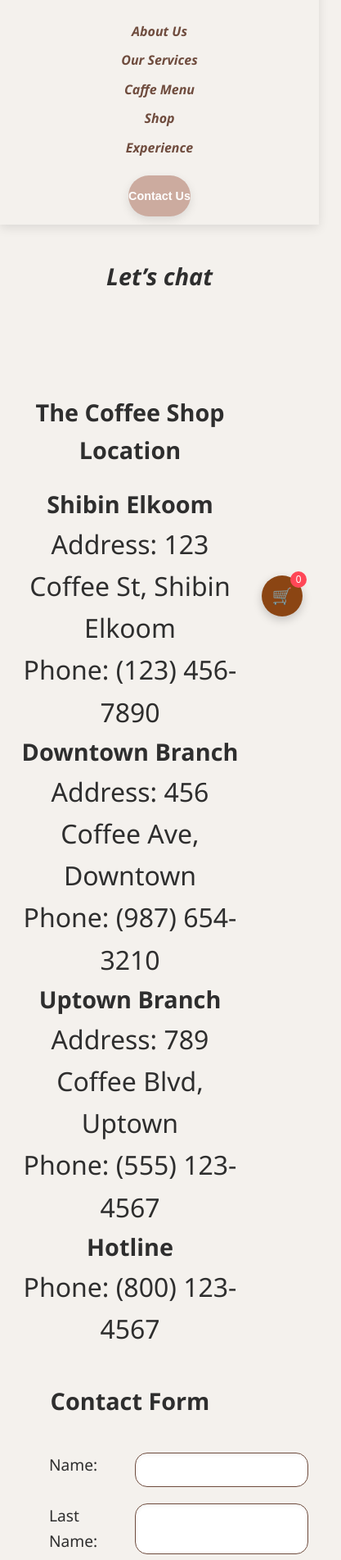
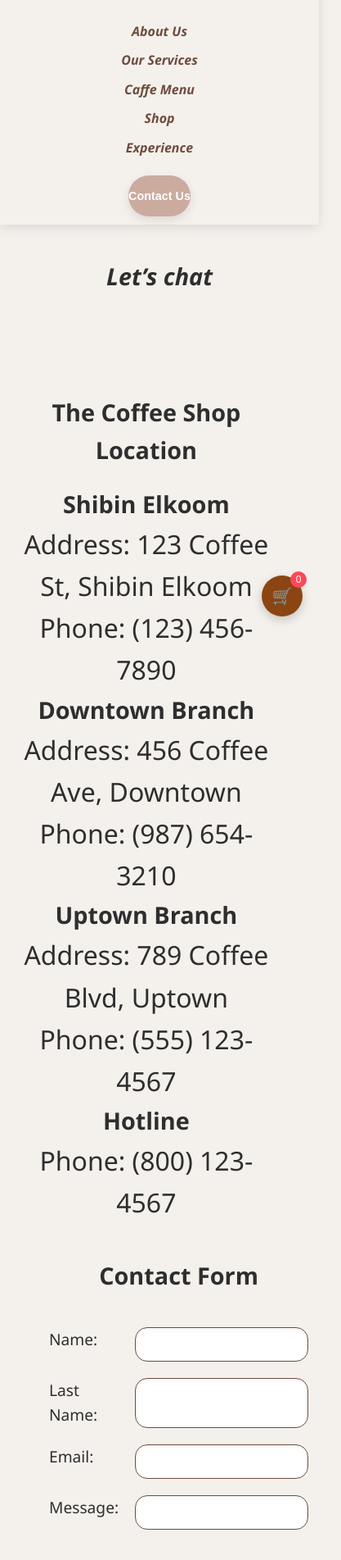
Before and after one commit to MahmoudGamal438/Coffee, a plain HTML site: page contact.html in a window 390 px wide. Shown: the part 72-1975 px from the top of the page at 82% size, 417 px wide, since content can reach past the window. Drawn offline with Linux system fonts and the light colour scheme.

Commit message:
Update style.css

```diff
--- a/css/style.css
+++ b/css/style.css
@@ -491,9 +491,13 @@ form button {
     img{
         width:100%;
     }
-   .container1-location , .contact-form {
-       width:70%;
+   .container1-location {
+       width:80%;
    }
+     .contact-form form{
+         display:grid:
+         grid-template-columns:1fr;
+     }
     footer {
         grid-template-columns: 1fr;
         text-align: center;
```
